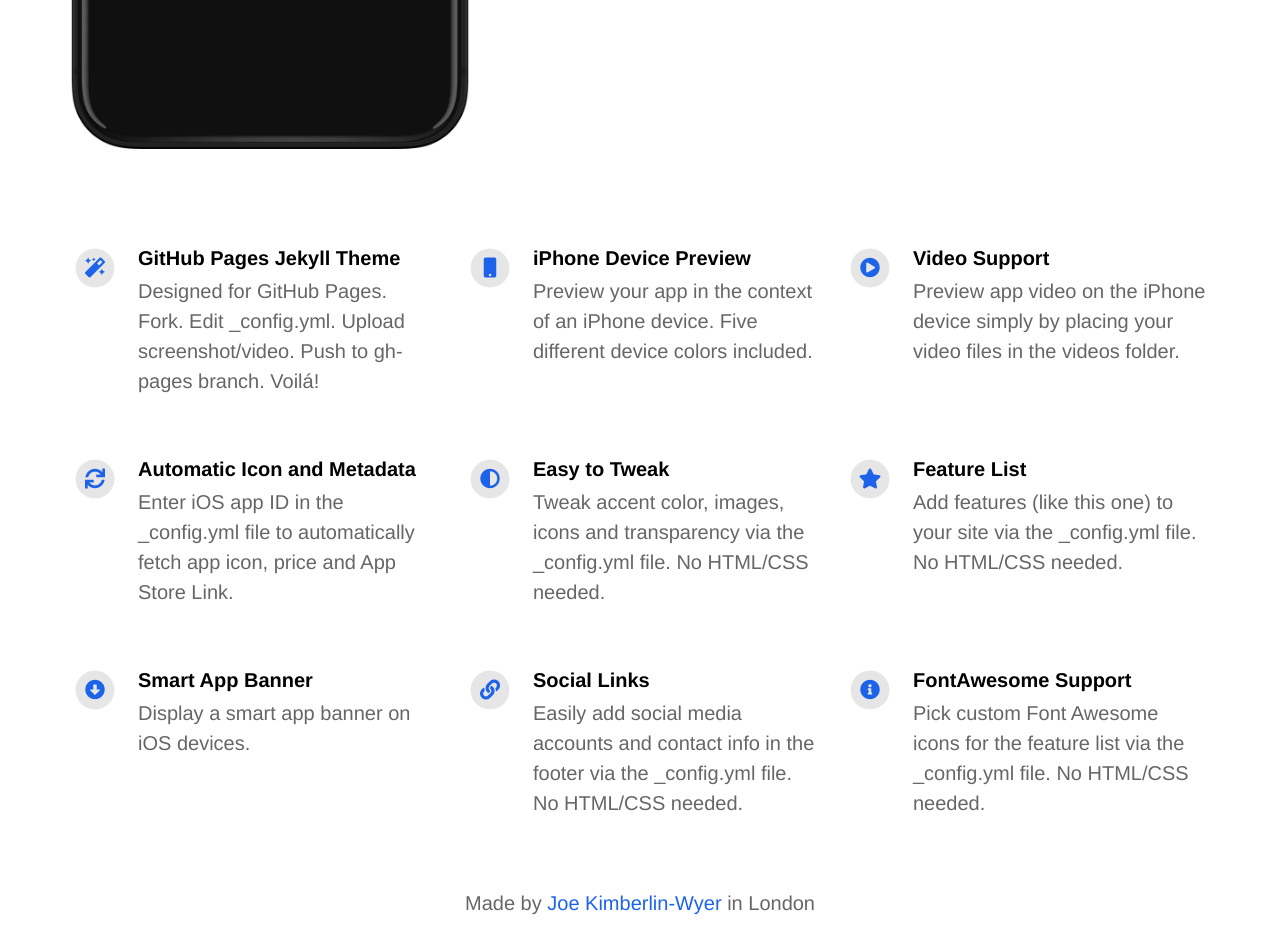
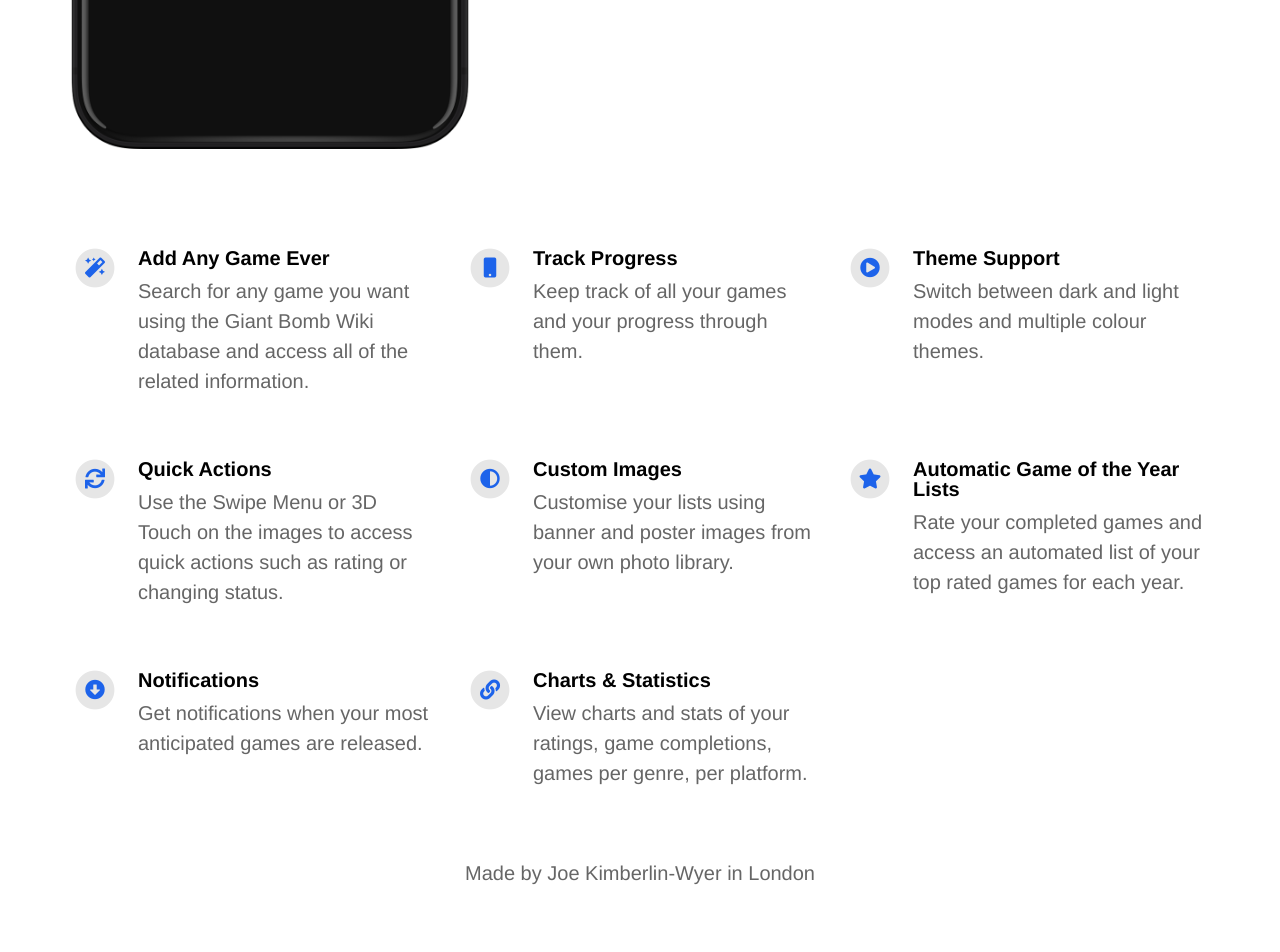
Before and after one commit to emilbaehr/automatic-app-landing-page, a Jekyll site: the page built from index.html, in a window 1280 px wide and 1400 px high, scrolled down 534 px. Shown: the part 302-1254 px from the top of the window. Built offline with Jekyll 4.4.1, drawn with Linux system fonts in a browser that asks for light colours; nearby versions of some CDN libraries; some of the changed text lies outside the part shown.

Commit message:
Update _config.yml

```diff
--- a/_config.yml
+++ b/_config.yml
@@ -9,15 +9,15 @@ presskit_download_link                    :
 app_icon                                  : # assets/appicon.png                      # Automatically populates if not set and if iOS app ID is set.  Otherwise enter path to icon file manually.
 app_name                                  :                                           # Automatically populates if not set and if iOS app ID is set.  Otherwise enter manually.
 app_price                                 :                                           # Automatically populates if not set and if iOS app ID is set.  Otherwise enter manually.
-app_description                           : Write a short tagline for your app.
+app_description                           : Track your video game backlog, archive & wish list.
 
-enable_smart_app_banner                   : true                                      # Set to true to show a smart app banner at top of page on mobile devices.
+enable_smart_app_banner                   : false                                      # Set to true to show a smart app banner at top of page on mobile devices.
 
 
 
 # Information About Yourself
 your_name                                 : Joe Kimberlin-Wyer
-your_link                                 : https://gametrack.app
+your_link                                 :
 your_city                                 : London
 email_address                             : joe.kw@me.com
 facebook_username                         :
@@ -31,41 +31,37 @@ youtube_username                          :
 # Feature List                            Edit, add or remove features to be presented.
 features                                  :
 
-  - title                                 : GitHub Pages Jekyll Theme
-    description                           : Designed for GitHub Pages. Fork. Edit _config.yml. Upload screenshot/video. Push to gh-pages branch. Voilá!
+  - title                                 : Add Any Game Ever
+    description                           : Search for any game you want using the Giant Bomb Wiki database and access all of the related information.
     fontawesome_icon_name                 : magic
 
-  - title                                 : iPhone Device Preview
-    description                           : Preview your app in the context of an iPhone device. Five different device colors included.
+  - title                                 : Track Progress
+    description                           : Keep track of all your games and your progress through them.
     fontawesome_icon_name                 : mobile
 
-  - title                                 : Video Support
-    description                           : Preview app video on the iPhone device simply by placing your video files in the videos folder.
+  - title                                 : Theme Support
+    description                           : Switch between dark and light modes and multiple colour themes.
     fontawesome_icon_name                 : play-circle
 
-  - title                                 : Automatic Icon and Metadata
-    description                           : Enter iOS app ID in the _config.yml file to automatically fetch app icon, price and App Store Link.
+  - title                                 : Quick Actions
+    description                           : Use the Swipe Menu or 3D Touch on the images to access quick actions such as rating or changing status.
     fontawesome_icon_name                 : sync
 
-  - title                                 : Easy to Tweak
-    description                           : Tweak accent color, images, icons and transparency via the _config.yml file. No HTML/CSS needed.
+  - title                                 : Custom Images
+    description                           : Customise your lists using banner and poster images from your own photo library.
     fontawesome_icon_name                 : adjust
 
-  - title                                 : Feature List
-    description                           : Add features (like this one) to your site via the _config.yml file. No HTML/CSS needed.
+  - title                                 : Automatic Game of the Year Lists
+    description                           : Rate your completed games and access an automated list of your top rated games for each year.
     fontawesome_icon_name                 : star
 
-  - title                                 : Smart App Banner
-    description                           : Display a smart app banner on iOS devices.
+  - title                                 : Notifications
+    description                           : Get notifications when your most anticipated games are released.
     fontawesome_icon_name                 : arrow-alt-circle-down
 
-  - title                                 : Social Links
-    description                           : Easily add social media accounts and contact info in the footer via the _config.yml file. No HTML/CSS needed.
+  - title                                 : Charts & Statistics
+    description                           : View charts and stats of your ratings, game completions, games per genre, per platform.
     fontawesome_icon_name                 : link
-
-  - title                                 : FontAwesome Support
-    description                           : Pick custom Font Awesome icons for the feature list via the _config.yml file. No HTML/CSS needed.
-    fontawesome_icon_name                 : info-circle
 
   - title                                 : # New Feature Title
     description                           : # New Feature Description
```
